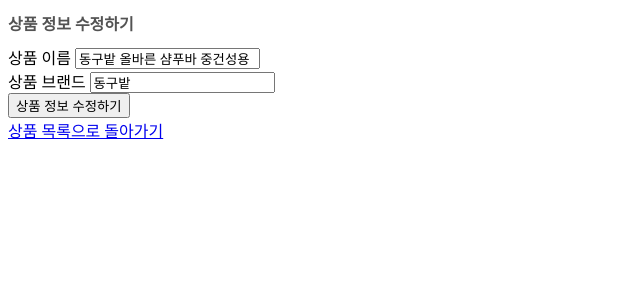
After one commit to tkdqor/Impact_museum, a Django app: page /posts/1/edit/ in a window 1280 px wide. The commit adds this page. Shown: the top 300 px of the page, without its empty margins (0-640 px from the left). Run offline with Django 3.2, Linux system fonts and the light colour scheme; data comes from the database, SQL or seed files in the repository; both versions use the stored data as it was after the commit.

Commit message:
impact museum 1.1(CRUD완료)

```diff
--- a/posts/templates/posts/detail.html
+++ b/posts/templates/posts/detail.html
@@ -20,6 +20,8 @@
         {% endif %}
     </div>
 
+    <a href="{% url 'posts:edit' post.id %}">상품 정보 수정하기</a>
     <a href="{% url 'posts:index' %}">상품 목록으로 돌아가기</a>
+    <a href="{% url 'posts:delete' post.id %}">해당 상품 삭제하기</a>
 </body>
 </html>
--- /dev/null
+++ b/posts/templates/posts/edit.html
@@ -0,0 +1,31 @@
+{% load static %}
+
+<!DOCTYPE html>
+<html lang="ko">
+<head>
+    <meta charset="UTF-8">
+    <meta http-equiv="X-UA-Compatible" content="IE=edge">
+    <link rel="stylesheet" href="{% static 'posts/style.css' %}">
+    <meta name="viewport" content="width=device-width, initial-scale=1.0">
+    <title>상품 수정</title>
+</head>
+<body>
+    <h1>상품 정보 수정하기</h1>
+    <form method="POST" action="{% url 'posts:update' post.id %}">
+        {% csrf_token %}
+        <div>
+            <label for="product_name">상품 이름</label>
+            <input id="product_name" type="text" name="product_name" value="{{ post.product_name }}">
+        </div>
+
+        <div>
+            <label for="product_brand">상품 브랜드</label>
+            <input id="product_brand" type="text" name="brand" value="{{ post.brand }}">
+        </div>
+
+        <input type="submit" value="상품 정보 수정하기">
+    </form>
+
+    <a href="{% url 'posts:index' %}">상품 목록으로 돌아가기</a>
+</body>
+</html>
--- a/posts/urls.py
+++ b/posts/urls.py
@@ -7,4 +7,7 @@ urlpatterns = [
     path('<int:post_id>/', views.detail, name='detail'),
     path('new/', views.new, name='new'),
     path('create/', views.create, name='create'),
+    path('<int:post_id>/edit/', views.edit, name='edit'),
+    path('<int:post_id>/update/', views.update, name='update'),
+    path('<int:post_id>/delete/', views.delete, name='delete'),
 ]
--- a/posts/views.py
+++ b/posts/views.py
@@ -32,3 +32,28 @@ def create(request):
     post.save()
 
     return redirect('posts:detail', post_id=post.id)
+
+
+def edit(request, post_id):
+    post = Post.objects.get(id=post_id)
+    context = {
+        'post': post
+    }
+
+    return render(request, 'posts/edit.html', context)
+
+
+def update(request, post_id):
+    post = Post.objects.get(id=post_id)
+    post.product_name = request.POST.get('product_name')
+    post.brand = request.POST.get('brand')
+    post.save()
+
+    return redirect('posts:detail', post_id=post.id)
+
+
+def delete(request, post_id):
+    post = Post.objects.get(id=post_id)
+    post.delete()
+
+    return redirect('posts:index')
```
Also changed, not shown: db.sqlite3.
